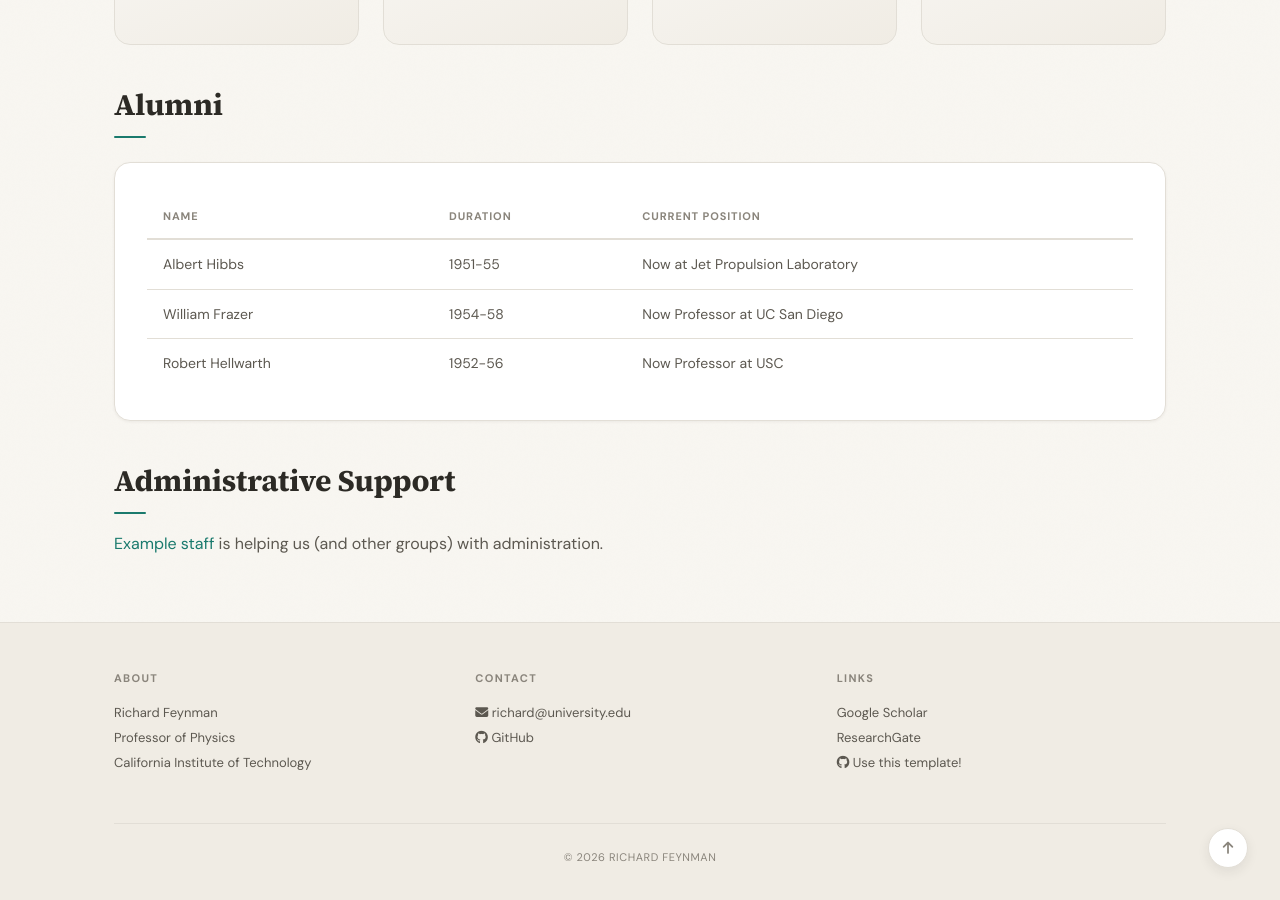
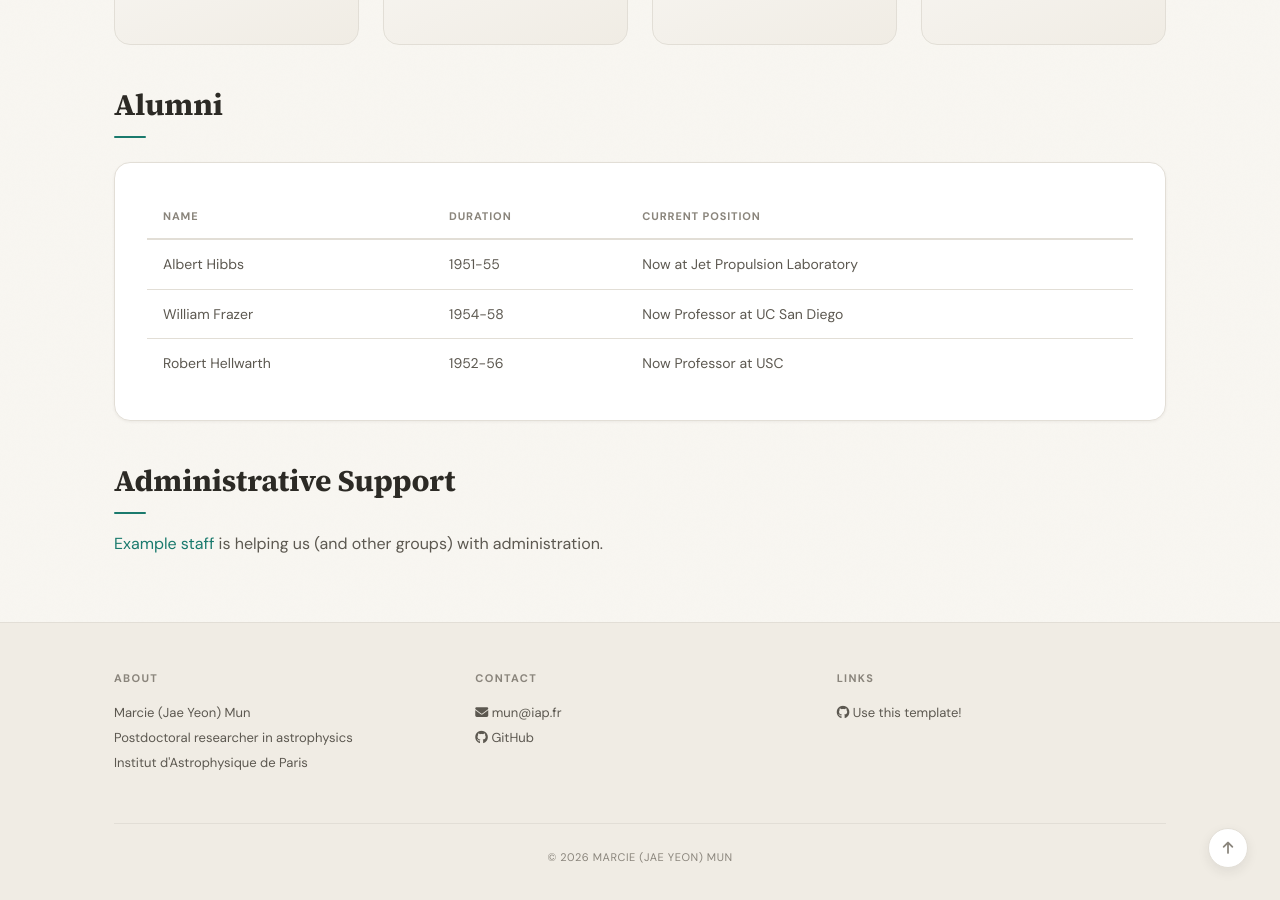
Before and after one commit to jymarcie/academic-website-in-progress, a Jekyll site: the page built from _pages/team.md, in a window 1280 px wide and 900 px high, scrolled down 1010 px. Built offline with Jekyll 4.4.1, drawn with Linux system fonts in a browser that asks for light colours; a style sheet for code colours, icons or effects is not loaded; some of the changed text lies outside the part shown.

Commit message:
Update personal information and links in config

```diff
--- a/_config.yml
+++ b/_config.yml
@@ -1,30 +1,26 @@
 # ============================================================
 # STEP 1: Your Identity (required)
 # ============================================================
-name: "Richard Feynman"
-title: "Professor of Physics"
-institution: "California Institute of Technology"
-email: richard@university.edu
-photo: headshot.jpg  # place your photo in images/
+name: "Marcie (Jae Yeon) Mun"
+title: "Postdoctoral researcher in astrophysics"
+institution: "Institut d'Astrophysique de Paris"
+email: mun@iap.fr
+photo: mmun_full.jpg  # place your photo in images/
 
 # ============================================================
 # STEP 2: Your Links (optional -- delete any you don't use)
 # ============================================================
 links:
-  google_scholar: "https://scholar.google.com/citations?user=B7vSqZsAAAAJ"
-  github: "https://github.com/"
-  researchgate: "https://www.researchgate.net/"
-  orcid: ""
-  twitter: ""
-  linkedin: ""
-  cv: ""  # e.g., "papers/cv.pdf" — leave blank to hide the CV icon
+  github: "https://github.com/jymarcie/"
+  orcid: "https://orcid.org/0000-0002-3706-9955"
+  cv: "assets/MMun_CV_21May2026.pdf"  # e.g., "papers/cv.pdf" — leave blank to hide the CV icon
 
 # ============================================================
 # STEP 3: Site Settings
 # ============================================================
 accent_color: "#1a7a6d"      # theme color for links and buttons
 dark_mode: true              # show dark mode toggle in navbar
-description: "Academic webpage of Dr. Richard Feynman"
+description: "Academic website for Marcie (Jae Yeon) Mun"
 baseurl: ""
 url: ""
 
@@ -38,12 +34,12 @@ analytics:
 nav_pages:
   - name: about
   - name: publications
-  - name: talks
+ # - name: talks
   - name: research
-  - name: software
-  - name: team
-  - name: teaching
-  - name: blogs
+ # - name: software
+ # - name: team
+ # - name: teaching
+ # - name: blogs
 
 # ============================================================
 # Advanced Settings (you probably don't need to change these)
@@ -76,8 +72,8 @@ kramdown:
 plugins: ["jekyll/scholar", "jekyll-sitemap"]
 
 scholar:
-  last_name: Doe
-  first_name: [John]
+  last_name: Mun
+  first_name: [Marcie]
   style: citesty
   locale: en
   source: /assets/
```
